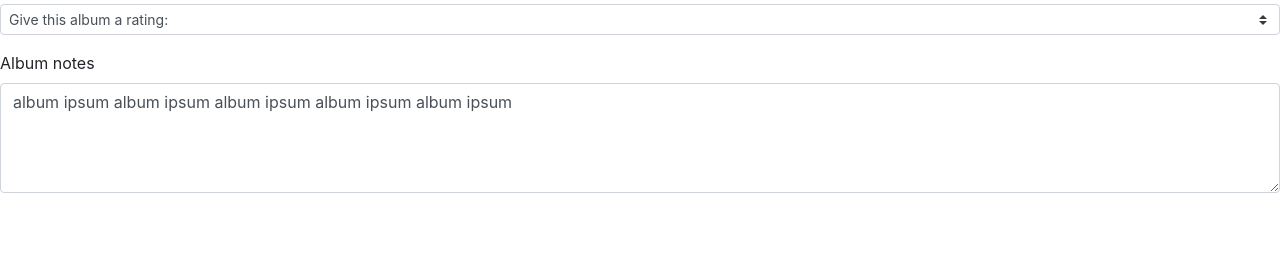
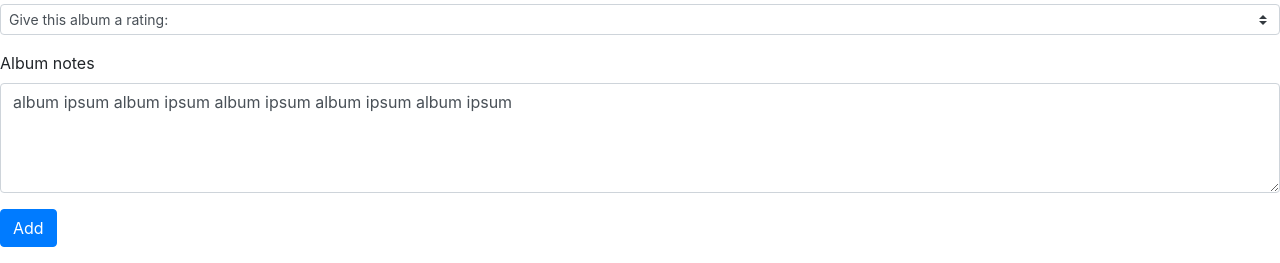
Before and after one commit to MTeixeiraGCU/cst323-albumlibrary, a PHP site: page /presentation/view/createNewAlbum.php in a window 1280 px wide. Shown: the part 856-1119 px from the top of the page. Before the commit the page ends 1049 px from the top, so only its background shows below. Run offline with PHP 8.4, Linux system fonts and the light colour scheme.

Commit message:
Added button to createNewAlbum Form

```diff
--- a/presentation/view/createNewAlbum.php
+++ b/presentation/view/createNewAlbum.php
@@ -59,6 +59,10 @@ require_once $_SERVER['DOCUMENT_ROOT'] . '/header.php';
     </textarea>
   </div>
 
+  <div class="form-group">
+    <button type="submit" class="btn btn-primary">Add</button>
+  </div>
+
   <!-- <div class="form-group">
     <label for="exampleFormControlSelect2">Example multiple select</label>
     <select multiple class="form-control" id="exampleFormControlSelect2">
@@ -69,4 +73,6 @@ require_once $_SERVER['DOCUMENT_ROOT'] . '/header.php';
       <option>5</option>
     </select> -->
   <!-- </div> -->
+
+
 </form>
```
